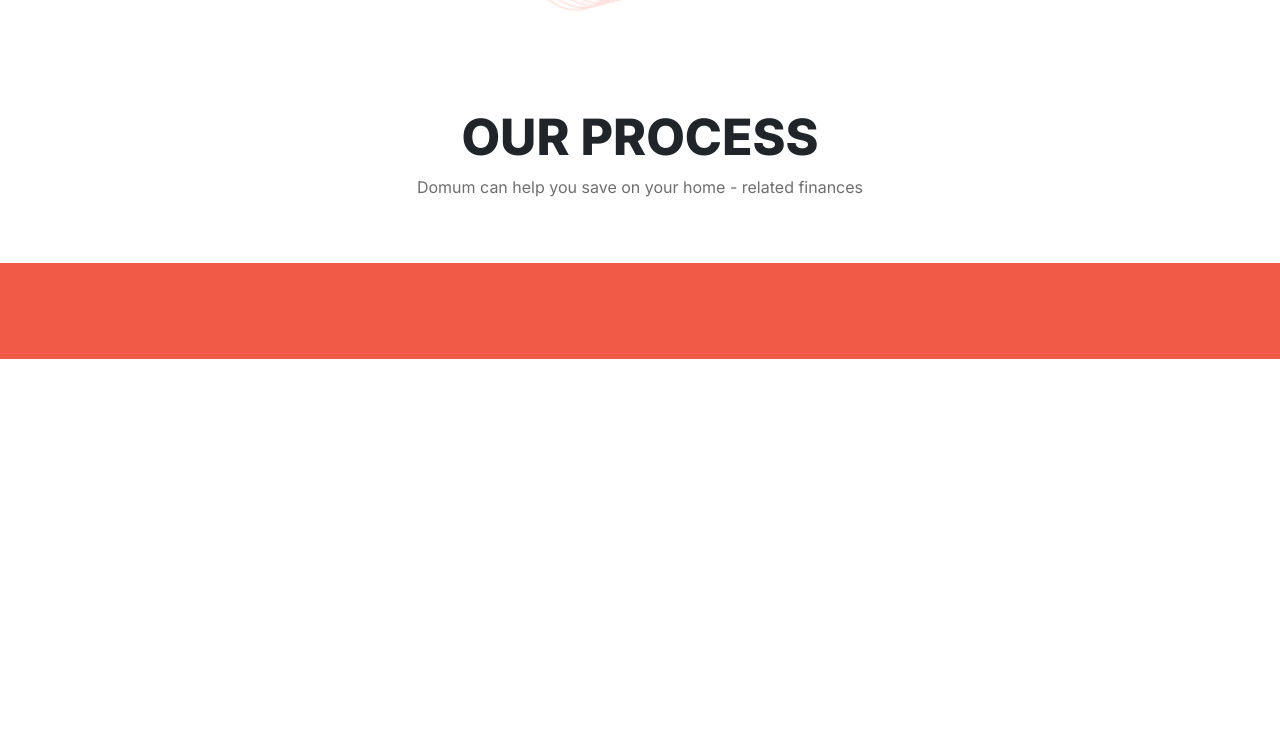
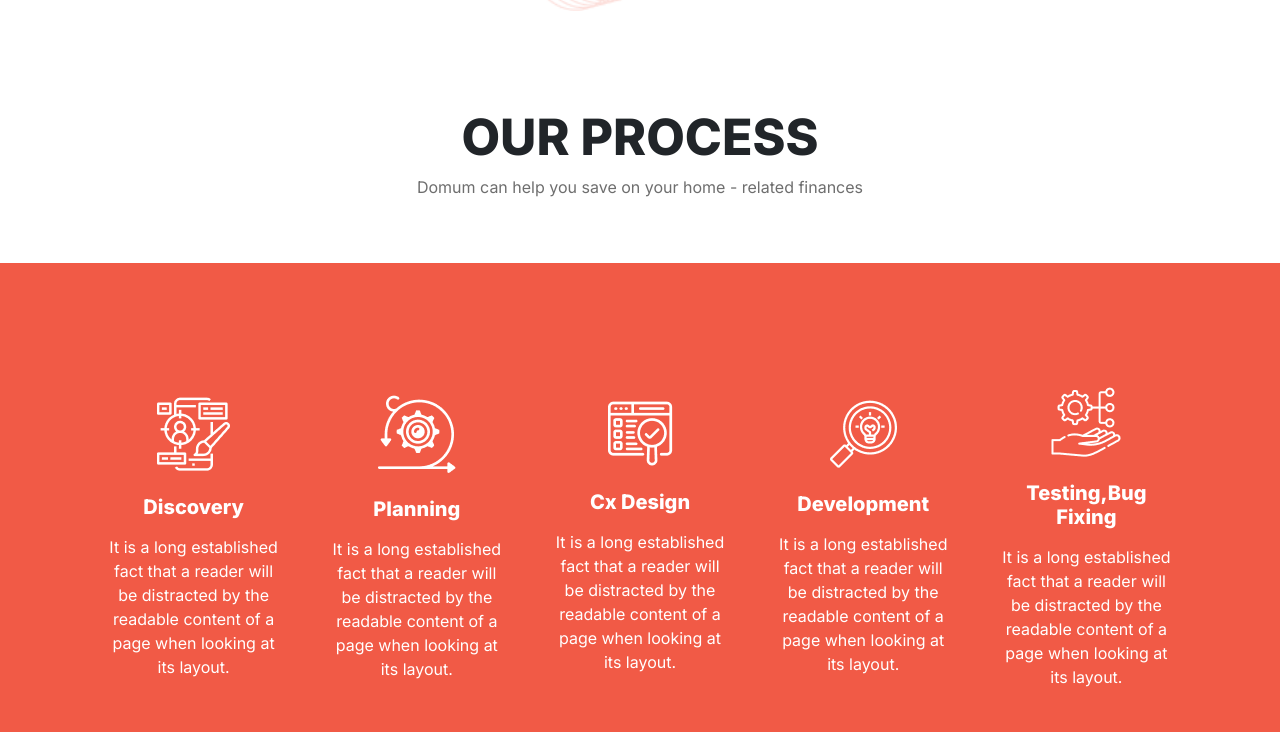
Before and after one commit to ls-kit/kitMA, a plain HTML site: page index.html in a window 1280 px wide. Shown: the part 5947-6679 px from the top of the page. Before the commit the page ends 6306 px from the top, so only its background shows below. Drawn offline with nearby package versions, Linux system fonts and the light colour scheme.

Commit message:
process done

```diff
--- a/css/style.css
+++ b/css/style.css
@@ -30,6 +30,10 @@
     --thirtyFour: 34px;
     --fourty: 40px;
     --fourtyFive: 45px;
+
+
+    /* percentages */
+    --twentyP: 20%;
 }
 
 
@@ -210,3 +214,10 @@
     background-size: contain;
     background-position: bottom left;
 }
+
+
+/* steps */
+.item {
+    width: var(--twentyP);
+    padding: var(--twentyFour);
+}
--- a/index.html
+++ b/index.html
@@ -705,9 +705,62 @@
     <!-- OUR PROCESS -->
 
     <!-- processes -->
-    <section class="processes bg-orange py-5">
+    <section class="processes bg-orange py-100">
         <div class="container">
-
+            <div class="text-center">
+                <div class="d-flex justify-content-between align-items-center">
+                    <div class="item">
+                        <img src="img/s1.png" class="img-fluid mb-2" alt="">
+                        <h2 class="fs-20 my-3 text-white fw-bold">
+                            Discovery
+                        </h2>
+                        <p class="text-white">
+                            It is a long established fact that a reader will be distracted by the readable content of a
+                            page when looking at its layout.
+                        </p>
+                    </div>
+                    <div class="item">
+                        <img src="img/s2.png" class="img-fluid mb-2" alt="">
+                        <h2 class="fs-20 my-3 text-white fw-bold">
+                            Planning
+                        </h2>
+                        <p class="text-white">
+                            It is a long established fact that a reader will be distracted by the readable content of a
+                            page when looking at its layout.
+                        </p>
+                    </div>
+                    <div class="item">
+                        <img src="img/s3.png" class="img-fluid mb-2" alt="">
+                        <h2 class="fs-20 my-3 text-white fw-bold">
+                            Cx Design
+                        </h2>
+                        <p class="text-white">
+                            It is a long established fact that a reader will be distracted by the readable content of a
+                            page when looking at its layout.
+                        </p>
+                    </div>
+                    <div class="item">
+                        <img src="img/s4.png" class="img-fluid mb-2" alt="">
+                        <h2 class="fs-20 my-3 text-white fw-bold">
+                            Development
+                        </h2>
+                        <p class="text-white">
+                            It is a long established fact that a reader will be distracted by the readable content of a
+                            page when looking at its layout.
+                        </p>
+                    </div>
+                    <div class="item">
+                        <img src="img/s5.png" class="img-fluid mb-2" alt="">
+                        <h2 class="fs-20 my-3 text-white fw-bold">
+                            Testing,Bug Fixing
+                        </h2>
+                        <p class="text-white">
+                            It is a long established fact that a reader will be distracted by the readable content of a
+                            page when looking at its layout.
+                        </p>
+                    </div>
+                </div>
+            </div>
         </div>
     </section>
     <!-- processes -->
```
Also changed, not shown: img/s1.png (added), img/s2.png (added), img/s3.png (added), img/s4.png (added), img/s5.png (added), img/steps.png (added).
